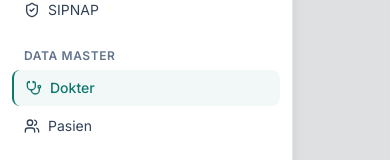
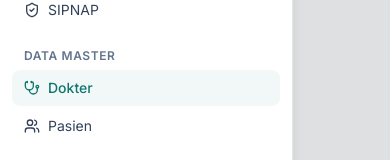
Before and after one commit to neromorph/pharmacy-erp, a Next.js app in the folder apps/web/: page /doctors in a window 390 px wide. Both pictures are taken after a click on the button "Buka menu". Shown: the part 640-800 px from the top of the page. Built offline with nearby package versions, Linux system fonts and the light colour scheme; no server answers; the database is empty.

Commit message:
fix(web): round active nav pill on all corners
Remove border-l-2 from active sidebar link. Left border made
the pill flat on its left edge and shifted content 2px,
clipping inside the nav padding.

```diff
--- a/apps/web/components/shell/SidebarNav.tsx
+++ b/apps/web/components/shell/SidebarNav.tsx
@@ -74,7 +74,7 @@ function NavLink({ item, pathname }: { item: NavItem; pathname: string }) {
       className={cn(
         'flex items-center gap-2 rounded-md px-3 py-2 text-sm',
         active
-          ? 'border-l-2 border-primary bg-primary/5 font-medium text-primary'
+          ? 'bg-primary/5 font-medium text-primary'
           : 'text-slate-700 hover:bg-slate-100'
       )}
     >
```
